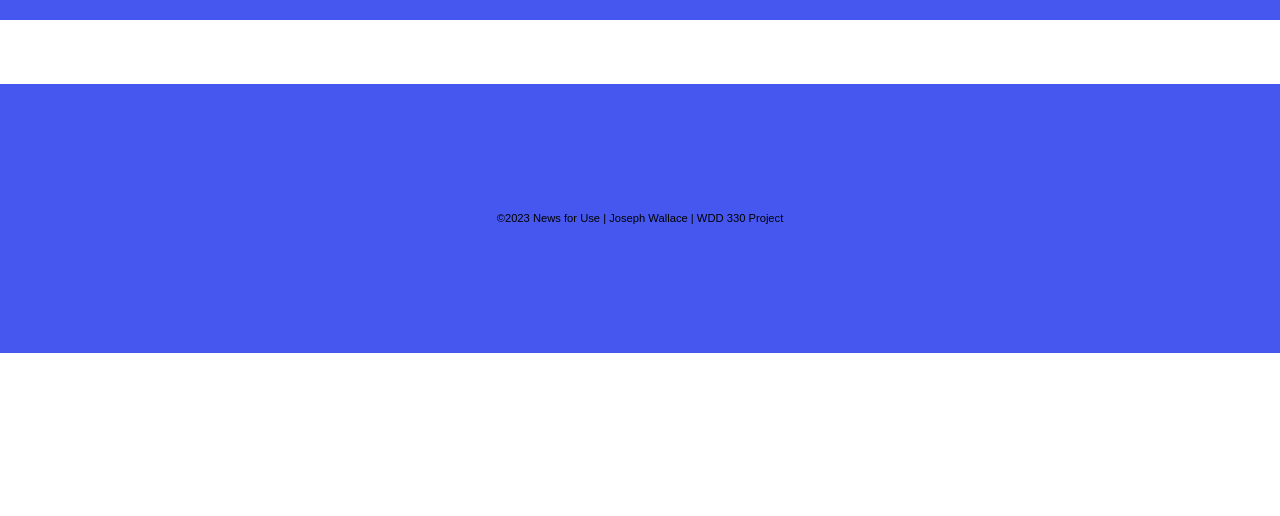
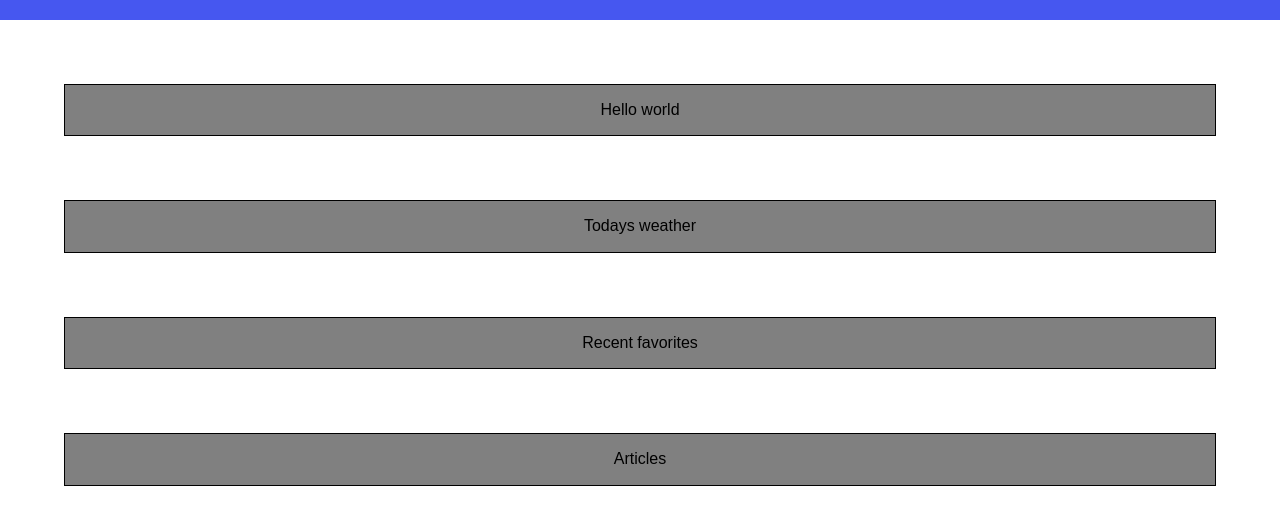
Before and after one commit to wallacejoe/wdd330-final, a website built with Vite: page src/index.html in a window 1280 px wide. Shown: the part 284-800 px from the top of the page. Built offline with nearby package versions, Linux system fonts and the light colour scheme.

Commit message:
Added basic html

```diff
--- a/src/css/style.css
+++ b/src/css/style.css
@@ -3,6 +3,7 @@
   --font-headline: Haettenschweiler, "Arial Narrow Bold", sans-serif;
   /* colors */
   --primary-color: #4657f0;
+  --secondary-color: grey;
   --font-color: black;
 }
 * {
@@ -56,6 +57,15 @@ header .company h1 {
   max-width: 4em;
 }
 
+/*Main Styles*/
+.content {
+  background-color: var(--secondary-color);
+  border: 1px solid black;
+  margin: 5%;
+  display: flex;
+  justify-content: center;
+}
+
 /*Footer styles*/
 footer {
   background-color: var(--primary-color);
--- a/src/index.html
+++ b/src/index.html
@@ -12,7 +12,19 @@
   <body>
     <header id="main-header" class="divider"></header>
     <main class="divider">
-
+      <div id="news-highlights" class="content">
+        <p>Hello world</p>
+      </div>
+      <div id="weather" class="content">
+        <p>Todays weather</p>
+      </div>
+      <!--<button id="favoriteBtn"></button>-->
+      <div id="recent-favorite" class="content">
+        <p>Recent favorites</p>
+      </div>
+      <div id="articles" class="content">
+        <p>Articles</p>
+      </div>
     </main>
     <footer id="main-footer"></footer>
   </body>
```
